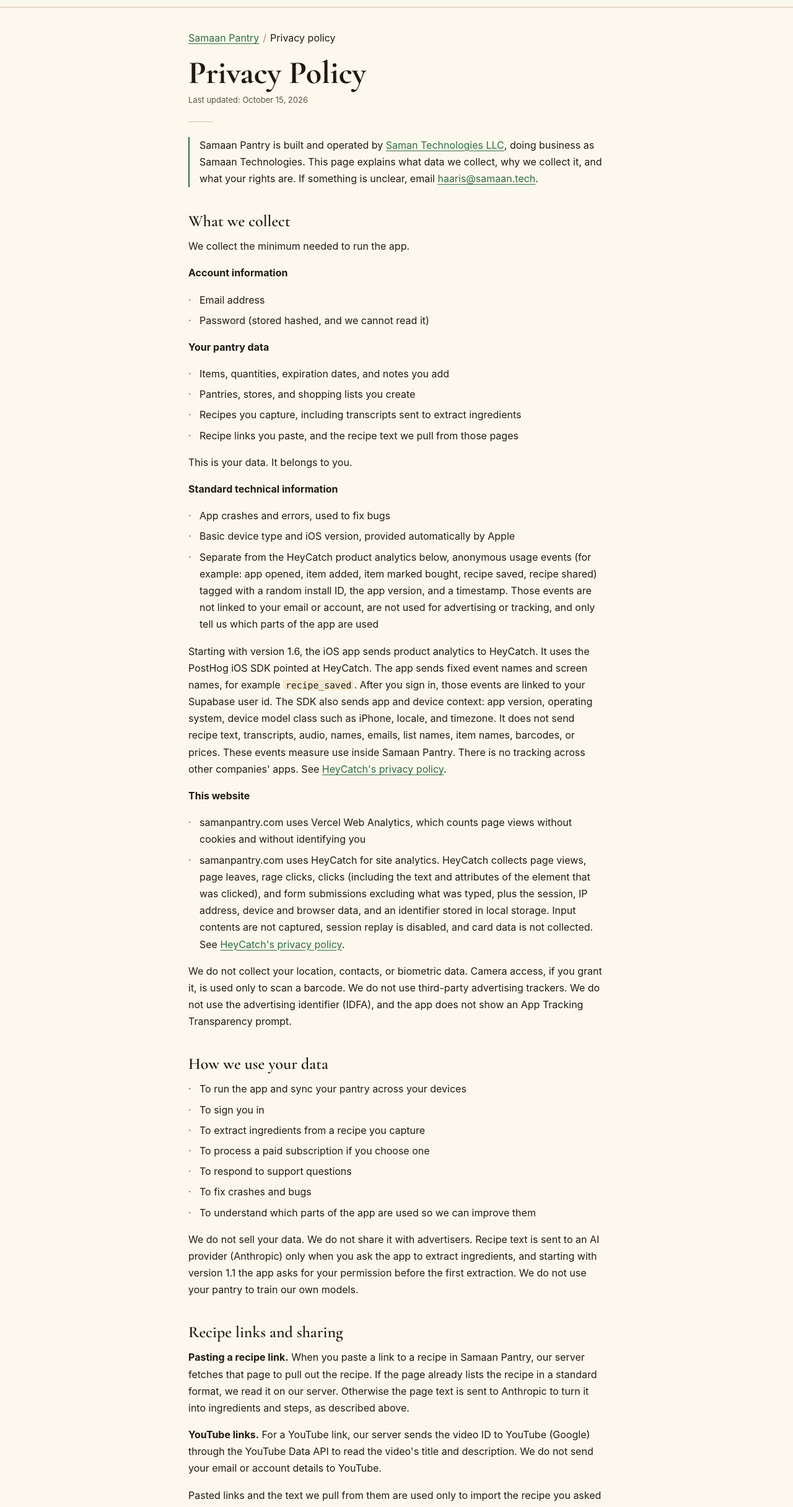
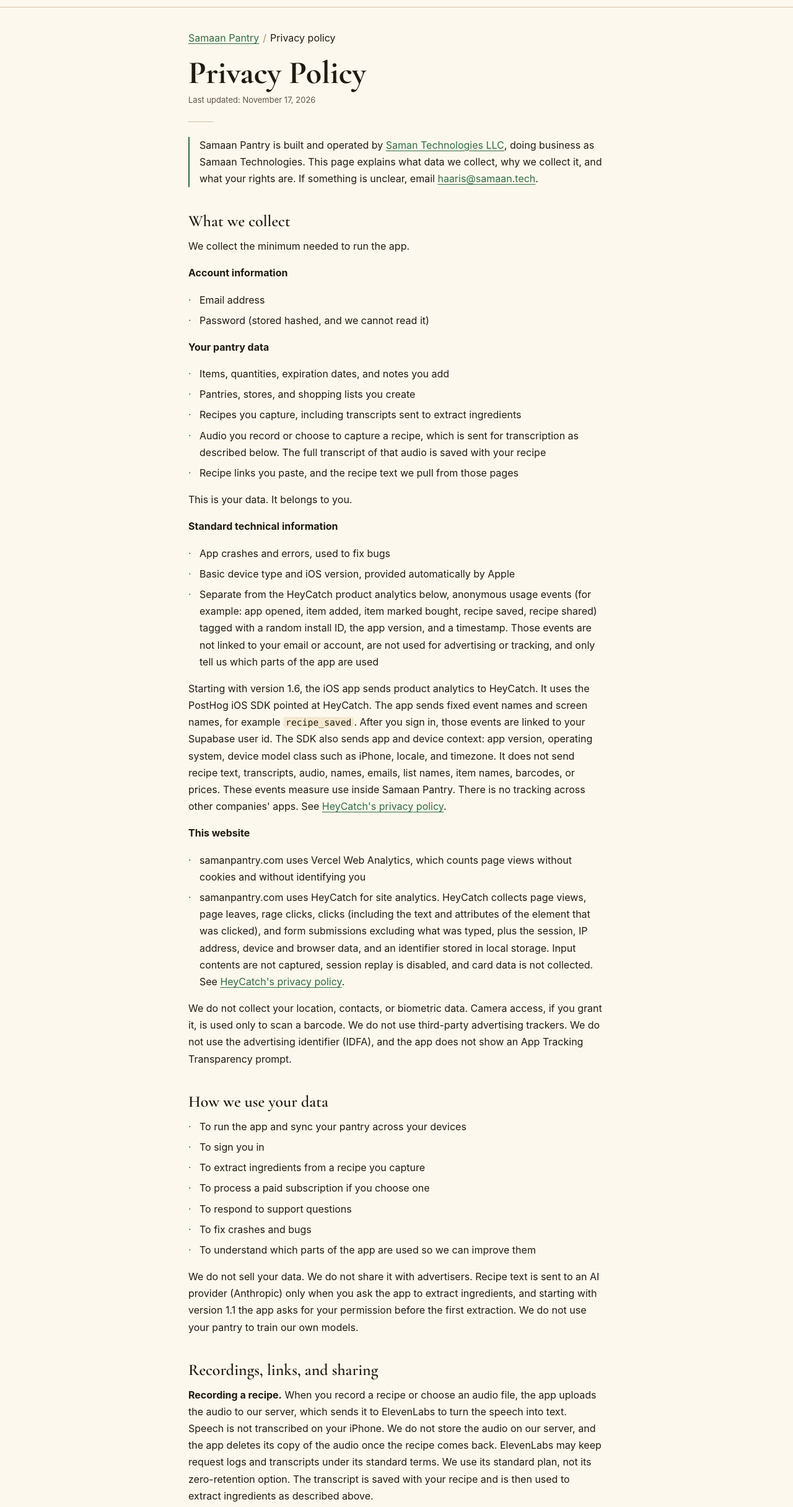
Before and after one commit to Pakiboy23/saman-landing, a plain HTML site: page privacy.html in a window 1280 px wide. Shown: the part 68-2500 px from the top of the page at 62% size. Drawn offline with Linux system fonts and the light colour scheme; a script that the page names is missing.

Commit message:
Privacy: disclose server transcription via ElevenLabs

```diff
--- a/privacy.html
+++ b/privacy.html
@@ -63,7 +63,7 @@ analytics.init({
       },
       "publisher": { "@id": "https://www.samanpantry.com/#org" },
       "datePublished": "2026-09-27",
-      "dateModified": "2026-10-15",
+      "dateModified": "2026-11-17",
       "mainEntityOfPage": "https://www.samanpantry.com/privacy",
       "image": "https://www.samanpantry.com/og-image.png"
     }
@@ -95,7 +95,7 @@ analytics.init({
     </ol>
   </nav>
   <h1>Privacy Policy</h1>
-  <span class="updated">Last updated: October 15, 2026</span>
+  <span class="updated">Last updated: November 17, 2026</span>
   <hr class="rule">
   <p class="intro">Samaan Pantry is built and operated by <a href="https://samaan.tech/press">Saman Technologies LLC</a>, doing business as Samaan Technologies. This page explains what data we collect, why we collect it, and what your rights are. If something is unclear, email <a href="mailto:haaris@samaan.tech">haaris@samaan.tech</a>.</p>
 
@@ -113,6 +113,7 @@ analytics.init({
     <li>Items, quantities, expiration dates, and notes you add</li>
     <li>Pantries, stores, and shopping lists you create</li>
     <li>Recipes you capture, including transcripts sent to extract ingredients</li>
+    <li>Audio you record or choose to capture a recipe, which is sent for transcription as described below. The full transcript of that audio is saved with your recipe</li>
     <li>Recipe links you paste, and the recipe text we pull from those pages</li>
   </ul>
 
@@ -147,7 +148,8 @@ analytics.init({
 
   <p>We do not sell your data. We do not share it with advertisers. Recipe text is sent to an AI provider (Anthropic) only when you ask the app to extract ingredients, and starting with version 1.1 the app asks for your permission before the first extraction. We do not use your pantry to train our own models.</p>
 
-  <h2>Recipe links and sharing</h2>
+  <h2>Recordings, links, and sharing</h2>
+  <p><strong>Recording a recipe.</strong> When you record a recipe or choose an audio file, the app uploads the audio to our server, which sends it to ElevenLabs to turn the speech into text. Speech is not transcribed on your iPhone. We do not store the audio on our server, and the app deletes its copy of the audio once the recipe comes back. ElevenLabs may keep request logs and transcripts under its standard terms. We use its standard plan, not its zero-retention option. The transcript is saved with your recipe and is then used to extract ingredients as described above.</p>
   <p><strong>Pasting a recipe link.</strong> When you paste a link to a recipe in Samaan Pantry, our server fetches that page to pull out the recipe. If the page already lists the recipe in a standard format, we read it on our server. Otherwise the page text is sent to Anthropic to turn it into ingredients and steps, as described above.</p>
   <p><strong>YouTube links.</strong> For a YouTube link, our server sends the video ID to YouTube (Google) through the YouTube Data API to read the video's title and description. We do not send your email or account details to YouTube.</p>
   <p>Pasted links and the text we pull from them are used only to import the recipe you asked for. They are not sold and are not used for advertising.</p>
@@ -158,6 +160,7 @@ analytics.init({
   <ul>
     <li><strong>Supabase.</strong> Database, authentication, and the Edge Functions that proxy recipe extraction and account deletion. Your account and pantry data live here. Supabase also receives an anonymous product-event row (random install ID, event name, and app version) that is not tied to your account. See <a href="https://supabase.com/privacy" target="_blank" rel="noopener">Supabase's privacy policy</a>.</li>
     <li><strong>HeyCatch.</strong> Product analytics from the iOS app starting with version 1.6, using the PostHog iOS SDK pointed at HeyCatch, as described above. samanpantry.com also uses HeyCatch for site analytics. That collection is described in the This website section above. See <a href="https://heycatch.ai/privacy" target="_blank" rel="noopener">HeyCatch's privacy policy</a>.</li>
+    <li><strong>ElevenLabs.</strong> Turns the audio of a recipe you record or choose into text. It receives the audio through our server, never directly from the app. Under its standard terms it may keep request logs and transcripts. See <a href="https://elevenlabs.io/privacy-policy" target="_blank" rel="noopener">ElevenLabs' privacy policy</a>.</li>
     <li><strong>Anthropic.</strong> Processes the recipe text you choose to extract (a transcript, or text from a recipe link you paste), only through our <code>extract-recipe</code> Edge Function. The iOS app never talks to Anthropic directly and never ships an API key. See <a href="https://www.anthropic.com/privacy" target="_blank" rel="noopener">Anthropic's privacy policy</a>.</li>
     <li><strong>YouTube (Google).</strong> When you paste a YouTube link, receives the video ID through the YouTube Data API so our server can read the video's title and description. See <a href="https://policies.google.com/privacy" target="_blank" rel="noopener">Google's privacy policy</a>.</li>
     <li><strong>RevenueCat.</strong> Subscription status if you buy Samaan Pro. See <a href="https://www.revenuecat.com/privacy" target="_blank" rel="noopener">RevenueCat's privacy policy</a>.</li>
```
